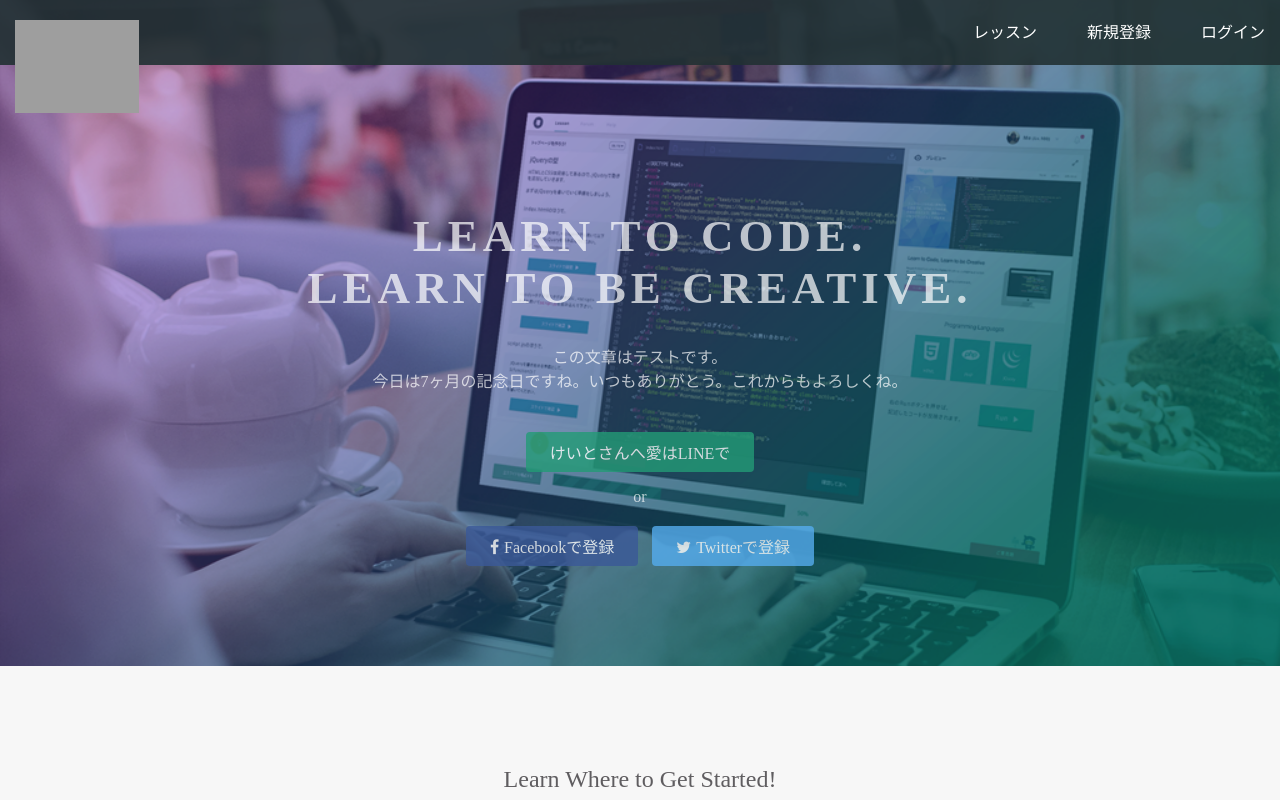
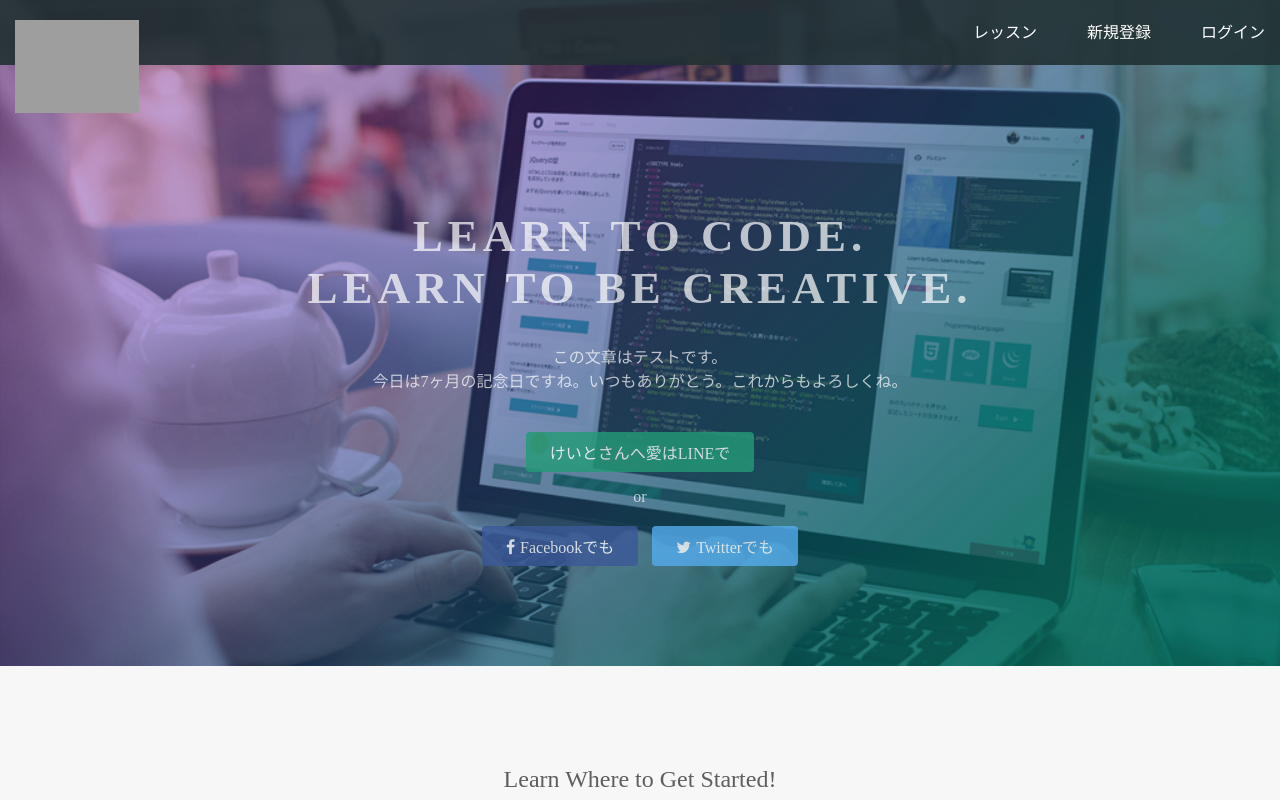
Before and after one commit to keitied/test, a plain HTML site: page index.html in a window 1280 px wide. Shown: the top 800 px of the page. Drawn offline with Linux system fonts and the light colour scheme; grey boxes are pictures that could not be loaded.

Commit message:
Update index.html

```diff
--- a/index.html
+++ b/index.html
@@ -28,8 +28,8 @@
       <div class="btn-wrapper">
         <a href="#" class="btn signup">けいとさんへ愛はLINEで</a>
         <p>or</p>
-        <a href="#" class="btn facebook"><span class="fa fa-facebook"></span>Facebookで登録</a>
-        <a href="#" class="btn twitter"><span class="fa fa-twitter"></span>Twitterで登録</a>
+        <a href="#" class="btn facebook"><span class="fa fa-facebook"></span>Facebookでも</a>
+        <a href="#" class="btn twitter"><span class="fa fa-twitter"></span>Twitterでも</a>
       </div>
     </div>
   </div>
```
